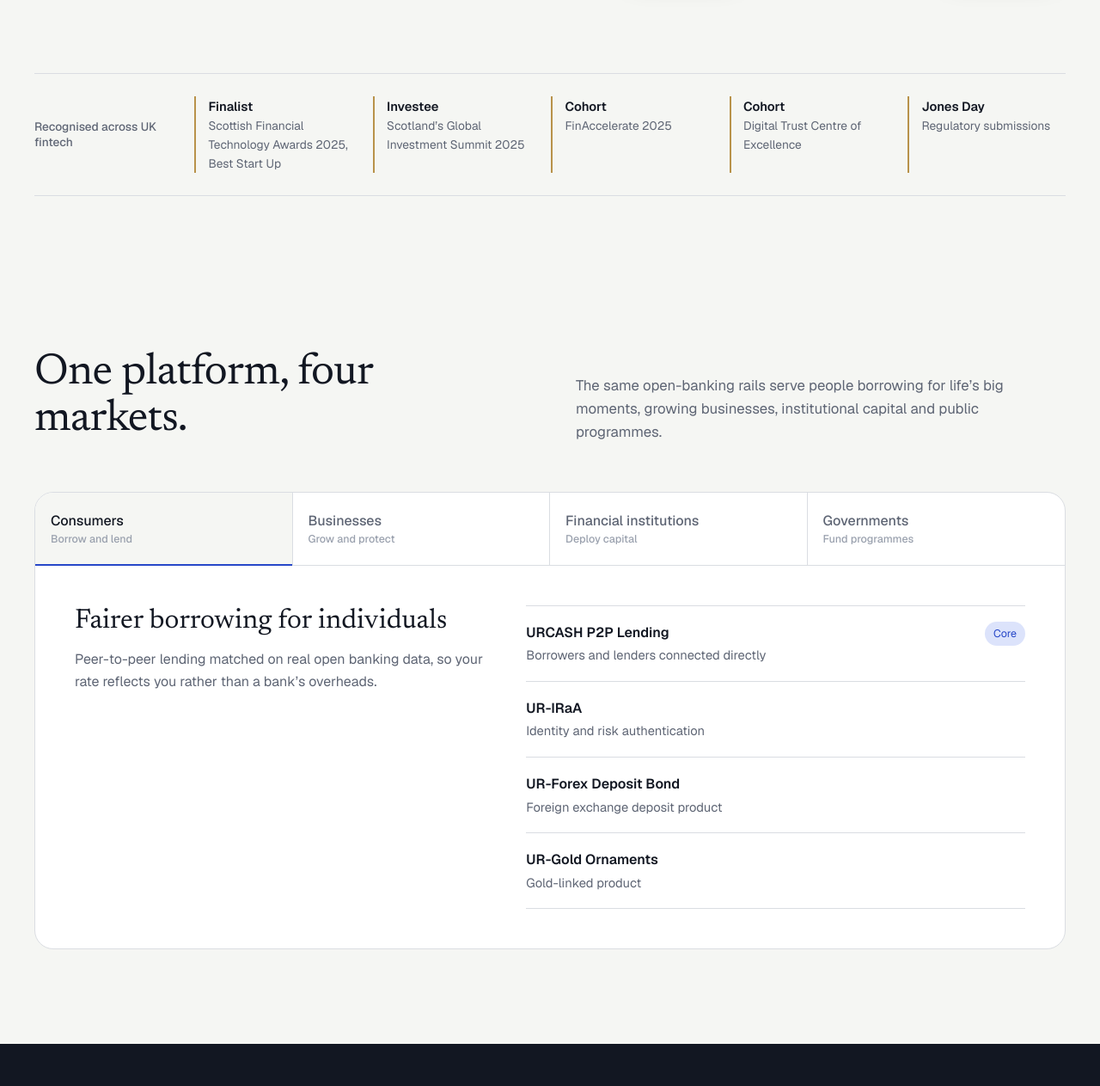
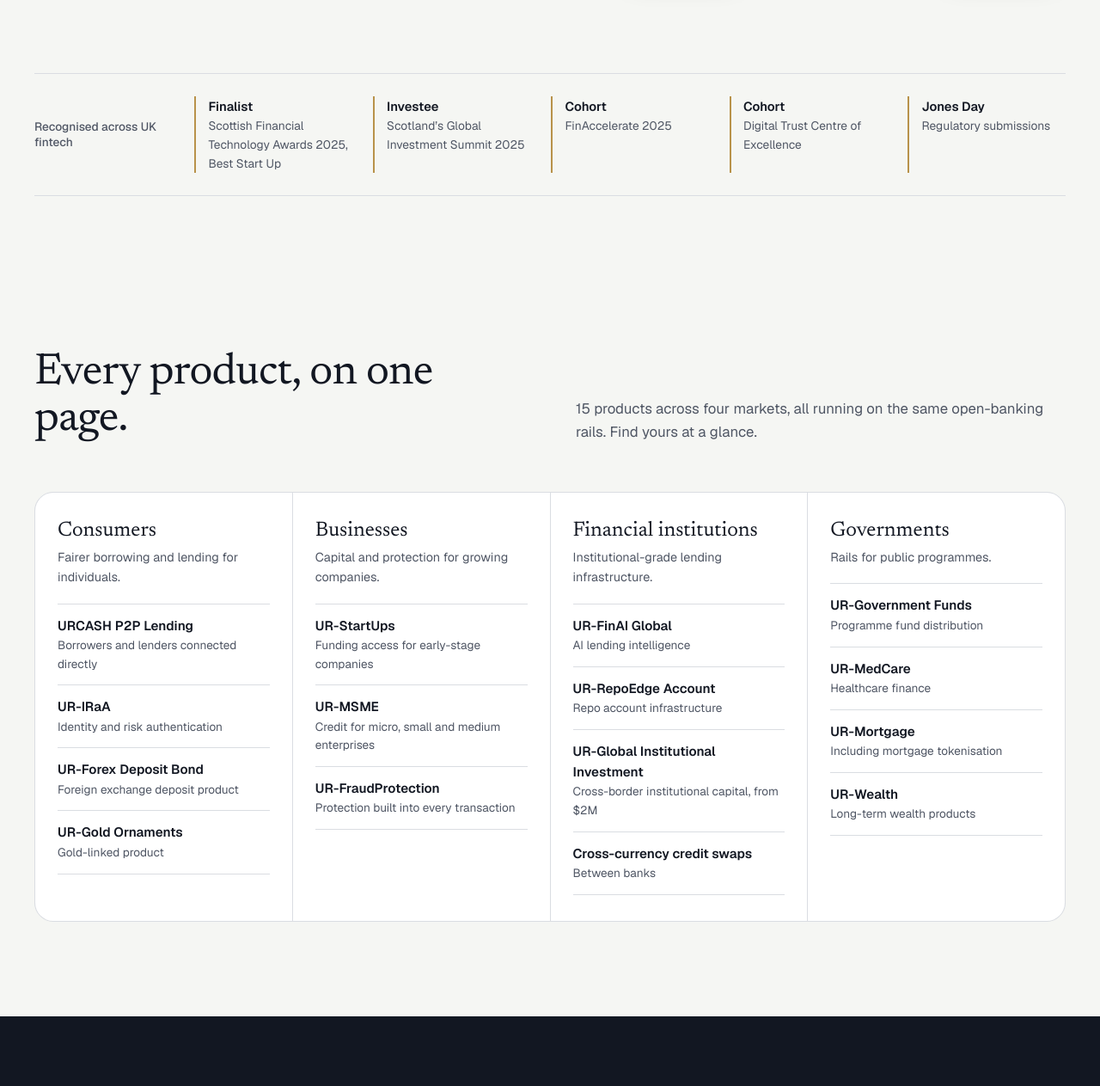
Before and after one commit to finlytic1-cloud/pictoflex-labs-website, a plain HTML site: page preview/urcash/index.html in a window 1280 px wide. Shown: the part 757-2020 px from the top of the page at 86% size. Drawn offline with nearby package versions, Linux system fonts and the light colour scheme.

Commit message:
URCASH: all 15 products in one click, products menu, accessibility tweaks
Co-Authored-By: Claude Opus 5.5 <noreply@anthropic.com>
Claude-Session: https://claude.ai/code/session_01Kt6X5bz1bMbXdEPeSMGnLm

```diff
--- a/preview/urcash/index.html
+++ b/preview/urcash/index.html
@@ -156,6 +156,30 @@ a{color:inherit}
   .rec ul{grid-template-columns:1fr}
   .tier{flex-direction:column;align-items:flex-start}.tier .r{text-align:left}
 }
+
+.allp{scroll-margin-top:110px;display:grid;grid-template-columns:repeat(4,1fr);gap:1px;background:var(--line);border:1px solid var(--line);border-radius:22px;overflow:hidden}
+.allp section{background:var(--white);padding:30px 26px}
+.allp h3{font:400 1.5rem/1.2 var(--serif)}
+.allp section>p{color:var(--mut);font-size:.9rem;margin:6px 0 18px}
+.allp ul{list-style:none;border-top:1px solid var(--line)}
+.allp li{padding:13px 0;border-bottom:1px solid var(--line)}
+.allp li b{display:block;font-weight:600;font-size:.95rem}
+.allp li span{display:block;color:var(--mut);font-size:.85rem}
+/* products mega menu */
+.pm{position:relative}
+.pm>button{background:none;border:0;font:inherit;color:inherit;cursor:pointer;display:flex;align-items:center;gap:6px}
+.pm>button::after{content:"";width:6px;height:6px;border-right:1.5px solid currentColor;border-bottom:1.5px solid currentColor;transform:rotate(45deg) translateY(-2px)}
+.mega{position:absolute;top:calc(100% + 18px);left:50%;transform:translateX(-36%);width:min(920px,92vw);background:var(--white);border:1px solid var(--line);border-radius:18px;box-shadow:0 30px 60px -30px rgba(18,23,34,.4);padding:26px;display:none;grid-template-columns:repeat(4,1fr);gap:22px;z-index:50}
+.pm.open .mega{display:grid}
+.mega b{display:block;font:600 .78rem var(--sans);color:var(--mutl);margin-bottom:10px}
+.mega a{display:block;color:var(--ink);text-decoration:none;font-size:.9rem;padding:5px 0}
+.mega a:hover{color:var(--blue)}
+.mega .all{grid-column:1/-1;border-top:1px solid var(--line);padding-top:14px;font-weight:600;color:var(--blue)}
+@media(max-width:1020px){.allp{grid-template-columns:1fr 1fr}.mega{position:static;transform:none;width:100%;box-shadow:none;grid-template-columns:1fr 1fr;padding:14px 0;border:0}}
+@media(max-width:600px){.allp{grid-template-columns:1fr}}
+/* accessibility: stronger muted contrast, visible focus everywhere */
+:root{--mut:#4F5664;--mutl:#6B7280}
+a:focus-visible,button:focus-visible{outline:3px solid var(--blue2);outline-offset:3px;border-radius:6px}
 </style>
 </head>
 <body>
@@ -165,7 +189,7 @@ a{color:inherit}
 
 <header class="hd"><div class="wrap">
   <a class="logo" href="#top"><i aria-hidden="true"></i>URCASH</a>
-  <nav class="nav" id="nav" aria-label="Main"><a href="#markets">Platform</a><a href="#how">How it works</a><a href="#institutions">Institutions</a><a href="#investors">Investors</a><a href="#top" class="lg">Log in</a><a class="btn btn-ink" href="#join">Join the waitlist</a></nav>
+  <nav class="nav" id="nav" aria-label="Main"><div class="pm" id="pm"><button type="button" aria-expanded="false" aria-controls="mega">Products</button><div class="mega" id="mega" role="region" aria-label="All products"><div><b>Consumers</b><a href="#products">URCASH P2P Lending</a><a href="#products">UR-IRaA</a><a href="#products">UR-Forex Deposit Bond</a><a href="#products">UR-Gold Ornaments</a></div><div><b>Businesses</b><a href="#products">UR-StartUps</a><a href="#products">UR-MSME</a><a href="#products">UR-FraudProtection</a></div><div><b>Institutions</b><a href="#products">UR-FinAI Global</a><a href="#products">UR-RepoEdge Account</a><a href="#products">UR-Global Institutional Investment</a><a href="#products">Cross-currency credit swaps</a></div><div><b>Governments</b><a href="#products">UR-Government Funds</a><a href="#products">UR-MedCare</a><a href="#products">UR-Mortgage</a><a href="#products">UR-Wealth</a></div><a class="all" href="#products">See all 15 products on one page</a></div></div><a href="#how">How it works</a><a href="#institutions">Institutions</a><a href="#investors">Investors</a><a href="#top" class="lg">Log in</a><a class="btn btn-ink" href="#join">Join the waitlist</a></nav>
   <button class="burger" aria-label="Open menu" aria-expanded="false" aria-controls="nav">&#9776;</button>
 </div></header>
 
@@ -186,10 +210,10 @@ a{color:inherit}
       <text class="coretx" x="200" y="200" text-anchor="middle">URCASH</text>
       <text class="coresub" x="200" y="218" text-anchor="middle">OPEN BANKING</text>
     </svg>
-    <div class="node n1"><b>Consumers</b><span>P2P lending, ID &amp; risk</span></div>
-    <div class="node n2"><b>Businesses</b><span>Start-ups, MSMEs</span></div>
-    <div class="node n3"><b>Institutions</b><span>FinAI, RepoEdge</span></div>
-    <div class="node n4"><b>Governments</b><span>Funds, MedCare</span></div>
+    <div class="node n1"><b>Consumers</b><span>4 products</span></div>
+    <div class="node n2"><b>Businesses</b><span>3 products</span></div>
+    <div class="node n3"><b>Institutions</b><span>4 products</span></div>
+    <div class="node n4"><b>Governments</b><span>4 products</span></div>
   </div>
 </div></section>
 
@@ -205,30 +229,27 @@ a{color:inherit}
 </div></section>
 
 <section class="s" id="markets"><div class="wrap">
-  <div class="split"><h2 class="h2">One platform, four markets.</h2><p class="sub">The same open-banking rails serve people borrowing for life’s big moments, growing businesses, institutional capital and public programmes.</p></div>
-  <div class="aud">
-    <div class="tabs" role="tablist" aria-label="Who URCASH serves">
-      <button role="tab" aria-selected="true" aria-controls="p0" id="t0">Consumers<small>Borrow and lend</small></button>
-      <button role="tab" aria-selected="false" aria-controls="p1" id="t1" tabindex="-1">Businesses<small>Grow and protect</small></button>
-      <button role="tab" aria-selected="false" aria-controls="p2" id="t2" tabindex="-1">Financial institutions<small>Deploy capital</small></button>
-      <button role="tab" aria-selected="false" aria-controls="p3" id="t3" tabindex="-1">Governments<small>Fund programmes</small></button>
-    </div>
-    <div class="panel" role="tabpanel" id="p0" aria-labelledby="t0">
-      <div><h3>Fairer borrowing for individuals</h3><p>Peer-to-peer lending matched on real open banking data, so your rate reflects you rather than a bank’s overheads.</p></div>
-      <ul class="prod"><li><div><b>URCASH P2P Lending</b><span>Borrowers and lenders connected directly</span></div><em>Core</em></li><li><div><b>UR-IRaA</b><span>Identity and risk authentication</span></div></li><li><div><b>UR-Forex Deposit Bond</b><span>Foreign exchange deposit product</span></div></li><li><div><b>UR-Gold Ornaments</b><span>Gold-linked product</span></div></li></ul>
-    </div>
-    <div class="panel" role="tabpanel" id="p1" aria-labelledby="t1" hidden>
-      <div><h3>Capital and protection for growing companies</h3><p>From first funding to fraud prevention, products shaped around how smaller businesses actually operate.</p></div>
-      <ul class="prod"><li><div><b>UR-StartUps</b><span>Funding access for early-stage companies</span></div></li><li><div><b>UR-MSME</b><span>Credit for micro, small and medium enterprises</span></div></li><li><div><b>UR-FraudProtection</b><span>Protection built into every transaction</span></div></li></ul>
-    </div>
-    <div class="panel" role="tabpanel" id="p2" aria-labelledby="t2" hidden>
-      <div><h3>Institutional-grade infrastructure</h3><p>AI-led lending tools, repo accounts and cross-currency credit swaps between banks, for institutions deploying at scale.</p></div>
-      <ul class="prod"><li><div><b>UR-FinAI Global</b><span>AI lending intelligence</span></div></li><li><div><b>UR-RepoEdge Account</b><span>Repo account infrastructure</span></div></li><li><div><b>UR-Global Institutional Investment</b><span>Cross-border institutional capital</span></div><em>From $2M</em></li></ul>
-    </div>
-    <div class="panel" role="tabpanel" id="p3" aria-labelledby="t3" hidden>
-      <div><h3>Public programmes, delivered efficiently</h3><p>Rails for distributing and managing public funds, healthcare finance, housing and long-term wealth.</p></div>
-      <ul class="prod"><li><div><b>UR-Government Funds</b><span>Programme fund distribution</span></div></li><li><div><b>UR-MedCare</b><span>Healthcare finance</span></div></li><li><div><b>UR-Mortgage</b><span>Including mortgage tokenisation</span></div></li><li><div><b>UR-Wealth</b><span>Long-term wealth products</span></div></li></ul>
-    </div>
+  <div class="split"><h2 class="h2">Every product, on one page.</h2><p class="sub">15 products across four markets, all running on the same open-banking rails. Find yours at a glance.</p></div>
+  <div class="allp" id="products">
+    <section aria-labelledby="g1"><h3 id="g1">Consumers</h3><p>Fairer borrowing and lending for individuals.</p><ul>
+      <li><b>URCASH P2P Lending</b><span>Borrowers and lenders connected directly</span></li>
+      <li><b>UR-IRaA</b><span>Identity and risk authentication</span></li>
+      <li><b>UR-Forex Deposit Bond</b><span>Foreign exchange deposit product</span></li>
+      <li><b>UR-Gold Ornaments</b><span>Gold-linked product</span></li></ul></section>
+    <section aria-labelledby="g2"><h3 id="g2">Businesses</h3><p>Capital and protection for growing companies.</p><ul>
+      <li><b>UR-StartUps</b><span>Funding access for early-stage companies</span></li>
+      <li><b>UR-MSME</b><span>Credit for micro, small and medium enterprises</span></li>
+      <li><b>UR-FraudProtection</b><span>Protection built into every transaction</span></li></ul></section>
+    <section aria-labelledby="g3"><h3 id="g3">Financial institutions</h3><p>Institutional-grade lending infrastructure.</p><ul>
+      <li><b>UR-FinAI Global</b><span>AI lending intelligence</span></li>
+      <li><b>UR-RepoEdge Account</b><span>Repo account infrastructure</span></li>
+      <li><b>UR-Global Institutional Investment</b><span>Cross-border institutional capital, from $2M</span></li>
+      <li><b>Cross-currency credit swaps</b><span>Between banks</span></li></ul></section>
+    <section aria-labelledby="g4"><h3 id="g4">Governments</h3><p>Rails for public programmes.</p><ul>
+      <li><b>UR-Government Funds</b><span>Programme fund distribution</span></li>
+      <li><b>UR-MedCare</b><span>Healthcare finance</span></li>
+      <li><b>UR-Mortgage</b><span>Including mortgage tokenisation</span></li>
+      <li><b>UR-Wealth</b><span>Long-term wealth products</span></li></ul></section>
   </div>
 </div></section>
 
@@ -281,9 +302,11 @@ a{color:inherit}
   var b=document.querySelector('.burger'),n=document.getElementById('nav');
   b.addEventListener('click',function(){var o=n.classList.toggle('open');b.setAttribute('aria-expanded',o)});
   n.addEventListener('click',function(e){if(e.target.tagName==='A'){n.classList.remove('open');b.setAttribute('aria-expanded',false)}});
-  var tabs=[].slice.call(document.querySelectorAll('[role=tab]'));
-  function sel(t){tabs.forEach(function(x){var on=x===t;x.setAttribute('aria-selected',on);x.tabIndex=on?0:-1;document.getElementById(x.getAttribute('aria-controls')).hidden=!on})}
-  tabs.forEach(function(t,i){t.addEventListener('click',function(){sel(t)});t.addEventListener('keydown',function(e){var k=e.key==='ArrowRight'?1:e.key==='ArrowLeft'?-1:0;if(k){var nx=tabs[(i+k+tabs.length)%tabs.length];sel(nx);nx.focus()}})});
+  var pm=document.getElementById('pm'),pb=pm.querySelector('button');
+  pb.addEventListener('click',function(e){e.stopPropagation();var o=pm.classList.toggle('open');pb.setAttribute('aria-expanded',o)});
+  document.addEventListener('click',function(e){if(!pm.contains(e.target)){pm.classList.remove('open');pb.setAttribute('aria-expanded',false)}});
+  document.addEventListener('keydown',function(e){if(e.key==='Escape'&&pm.classList.contains('open')){pm.classList.remove('open');pb.setAttribute('aria-expanded',false);pb.focus()}});
+  pm.querySelectorAll('.mega a').forEach(function(a){a.addEventListener('click',function(){pm.classList.remove('open');pb.setAttribute('aria-expanded',false)})});
 })();
 </script>
 </body>
```
